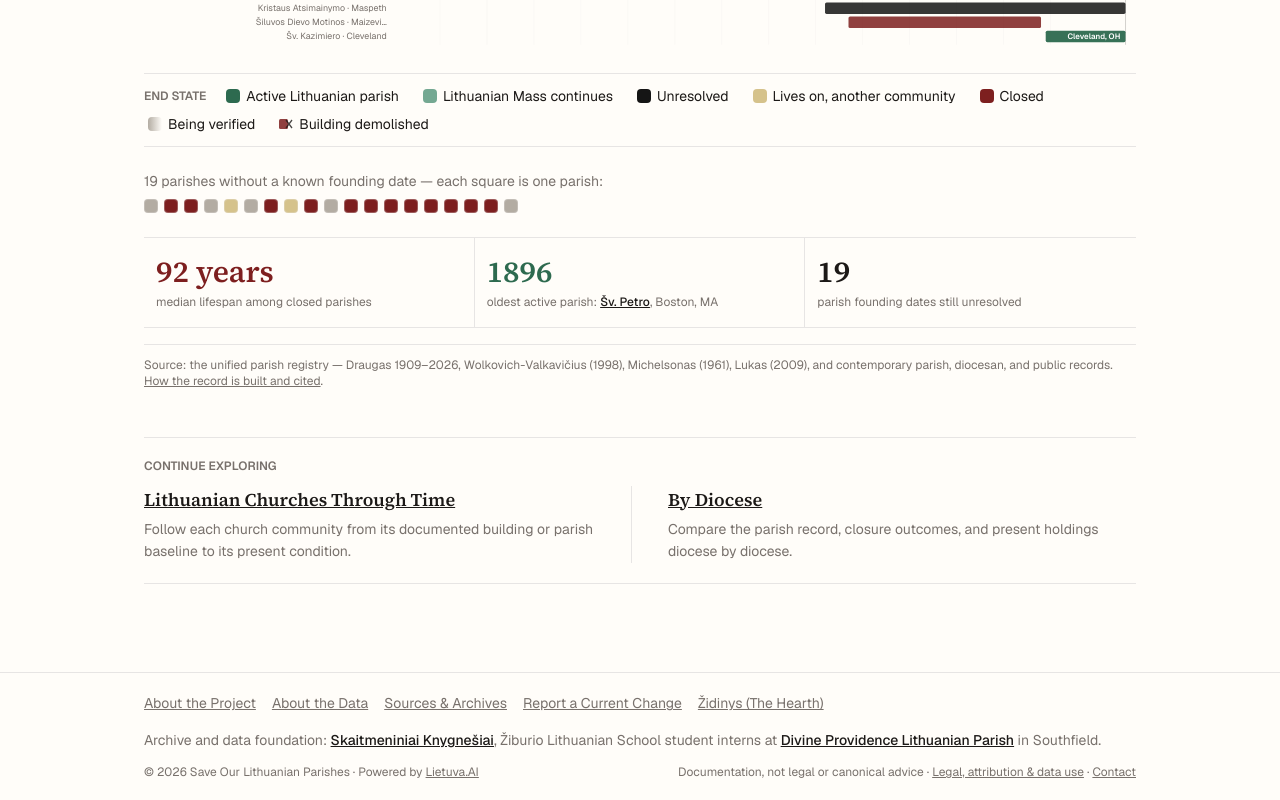
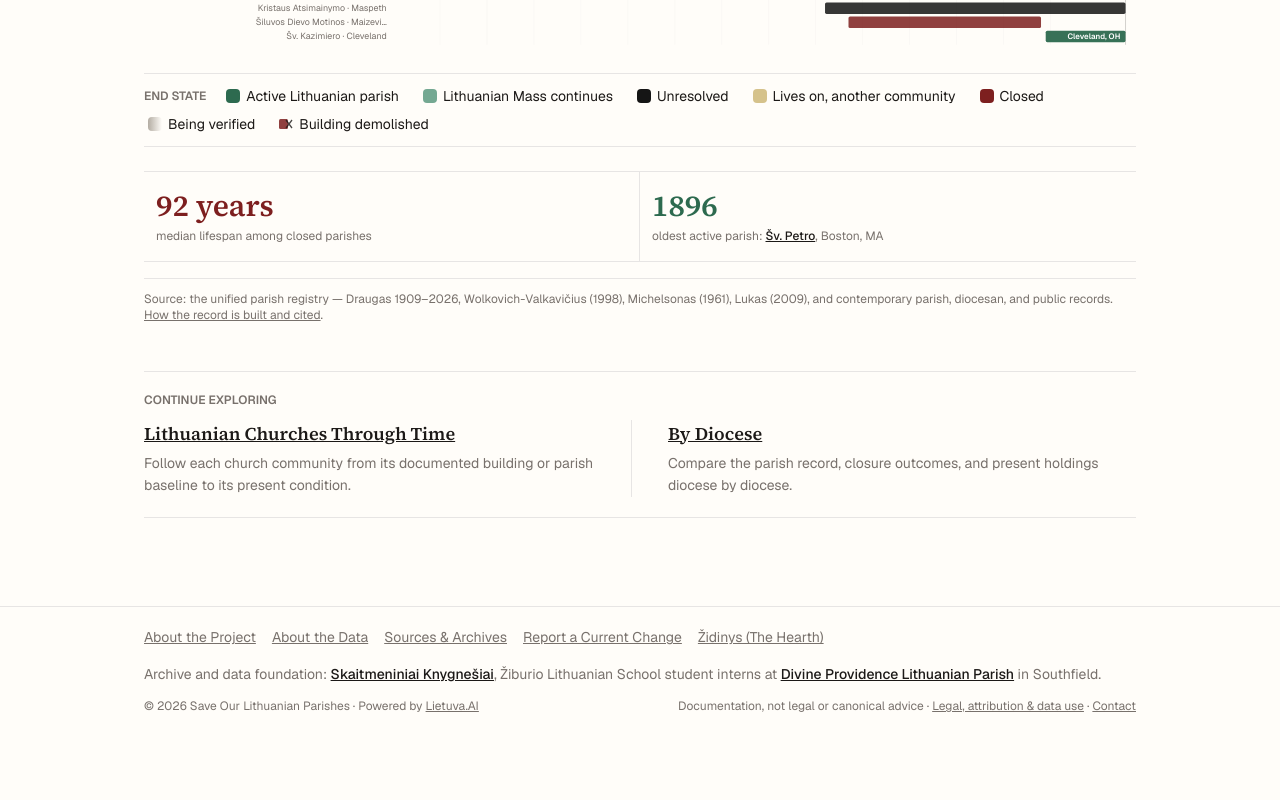
Before and after one commit to LietuvaAI/save-our-lithuanian-parishes, a Next.js app: page /history in a window 1280 px wide. Shown: the part 3510-4310 px from the top of the page. After the commit the page ends 4244 px from the top, so only its background shows below. Built offline with nearby package versions, Linux system fonts and the light colour scheme.

Commit message:
Move undated parish disclosure out of history

```diff
--- a/app/about-the-data/page.tsx
+++ b/app/about-the-data/page.tsx
@@ -7,6 +7,7 @@ import {
   isPublicRecord,
   isSettlement,
   isUS,
+  scopedParishes,
   type RegParish,
 } from "@/lib/registry-scope";
 
@@ -18,6 +19,9 @@ const REGISTRY_TOTAL = (registry as { parishes: RegParish[] }).parishes.filter(
 ).length;
 
 const REGISTRY_REVISIONS = revisionHistory.revisions.slice().reverse();
+const UNDATED_FOUNDINGS = scopedParishes().filter(
+  (parish) => parish.founded == null,
+).length;
 
 export const metadata: Metadata = {
   title: "About the Data",
@@ -166,6 +170,12 @@ export default function AboutTheDataPage() {
           protected counts cannot publish if they drift from the parish
           records.
         </p>
+        <p className="mt-2 leading-relaxed">
+          {UNDATED_FOUNDINGS} Roman Catholic parish records do not yet have a
+          verified founding year. They remain in the registry and public
+          counts, but are omitted from calculations that require a known
+          founding date.
+        </p>
       </section>
 
       <section className="mt-10">
--- a/app/history/page.tsx
+++ b/app/history/page.tsx
@@ -492,7 +492,7 @@ export default function HistoryPage() {
           <TimelineChart rows={dated} undated={undated} />
         </div>
 
-        <div className="mt-6 grid border-y border-rule sm:grid-cols-3 sm:divide-x sm:divide-rule">
+        <div className="mt-6 grid border-y border-rule sm:grid-cols-2 sm:divide-x sm:divide-rule">
           {narrative.medianLifespan != null && (
             <div className="border-b border-rule px-3 py-4 sm:border-b-0">
               <p
@@ -532,14 +532,6 @@ export default function HistoryPage() {
               </p>
             </div>
           )}
-          <div className="px-3 py-4">
-            <p className="font-serif text-3xl font-semibold">
-              {undated.length}
-            </p>
-            <p className="mt-1 text-xs leading-snug text-muted">
-              parish founding dates still unresolved
-            </p>
-          </div>
         </div>
 
         <p className="mt-4 text-xs text-muted border-t border-rule pt-3">
--- a/components/TimelineChart.tsx
+++ b/components/TimelineChart.tsx
@@ -548,31 +548,6 @@ export default function TimelineChart({
         </button>
       </div>
 
-      {/* ── Undated parishes ── */}
-      {undated.length > 0 && (
-        <div className="mt-6">
-          <p className="text-sm text-muted mb-2">
-            {undated.length} parishes without a known founding date &mdash;
-            each square is one parish:
-          </p>
-          <div className="flex flex-wrap gap-1.5">
-            {undated.map((u) => (
-              <span
-                key={u.slug}
-                className="inline-block w-3.5 h-3.5 rounded-sm cursor-pointer border border-rule/30"
-                style={{
-                  background: END_STATE_COLOR[toGroup(u.endState)],
-                  opacity: rowDimmed(u) ? 0.1 : 1,
-                }}
-                title={`${u.name} — ${u.city}, ${u.state} · ${END_STATE_LABEL[u.endState]}${u.closed ? ` (closed ${u.closed})` : ""}`}
-                onMouseEnter={() => setHovered(u)}
-                onMouseLeave={() => setHovered(null)}
-                onClick={() => u.profileHref && router.push(u.profileHref)}
-              />
-            ))}
-          </div>
-        </div>
-      )}
     </div>
   );
 }
```
